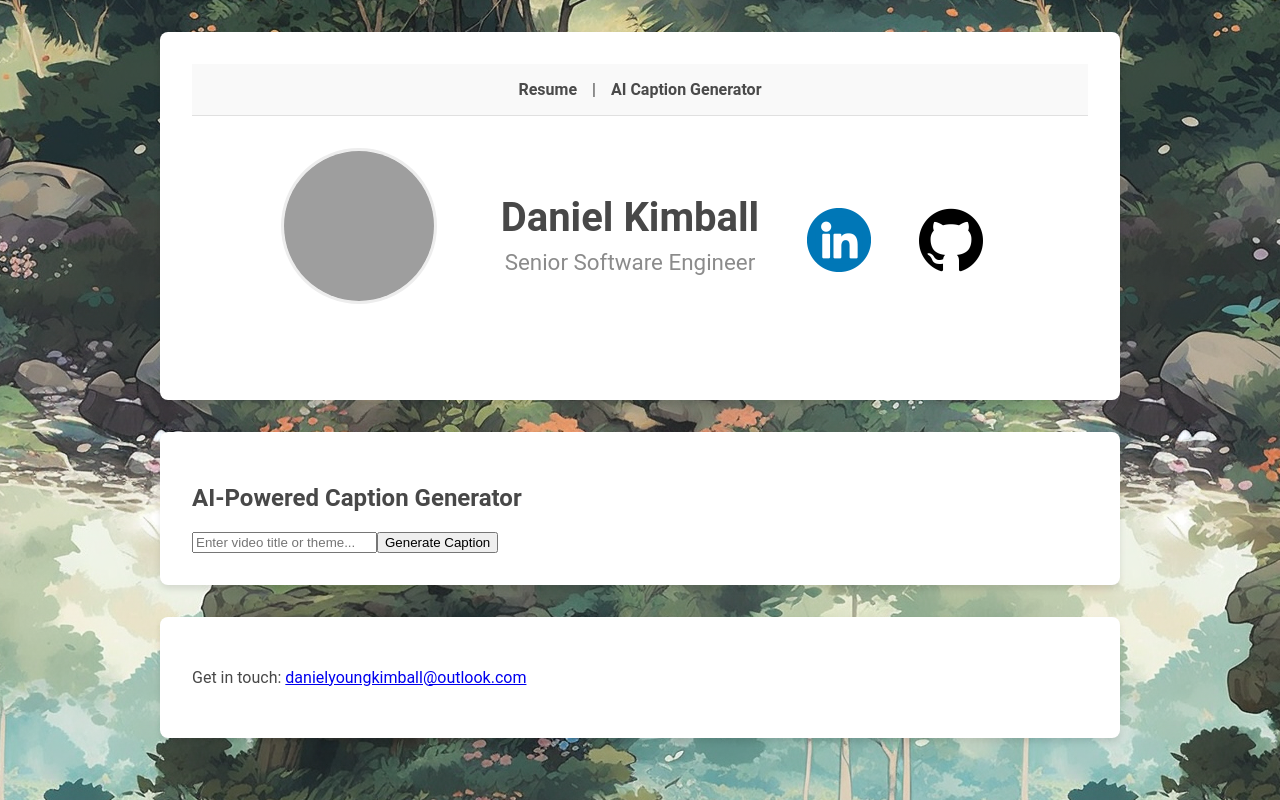
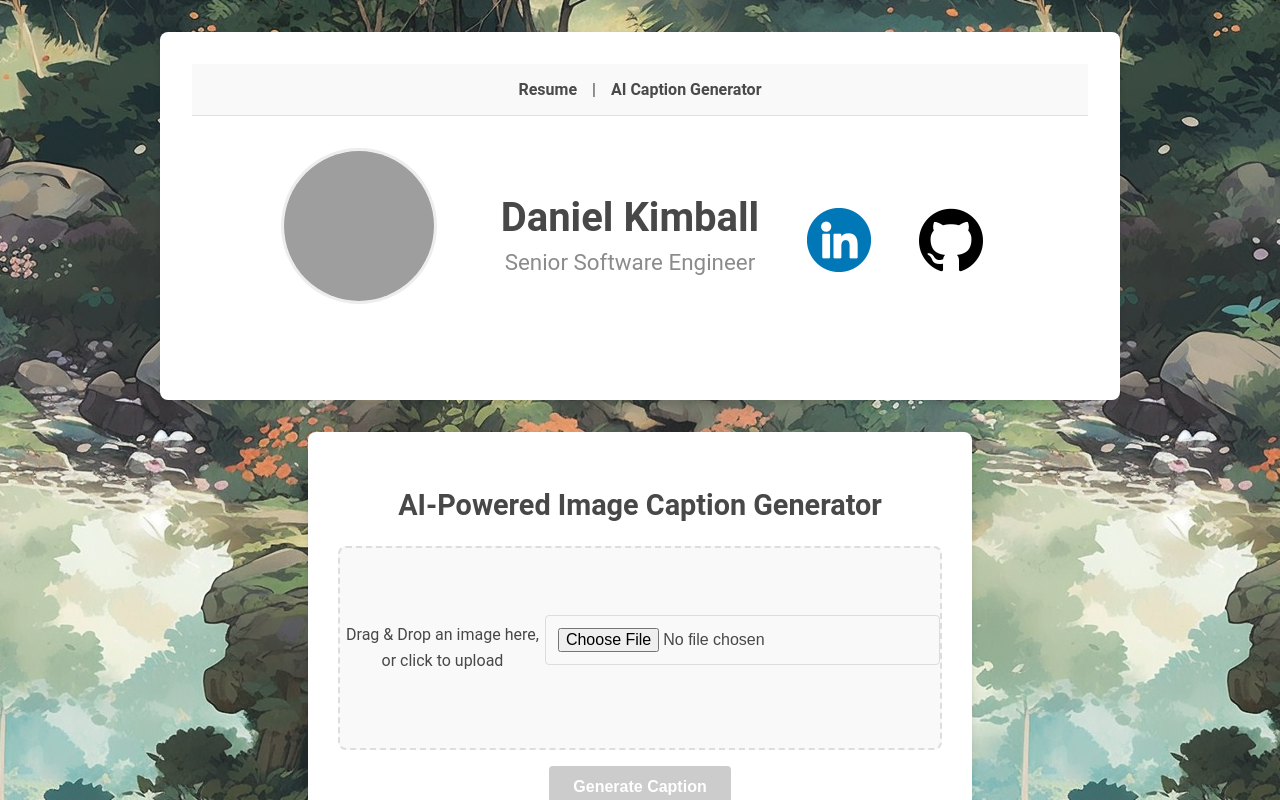
Before and after one commit to danielyoungkimball/danielyoungkimball.com, a React (Create React App) app: page /ai-powered-caption-generator in a window 1280 px wide. Shown: the top 800 px of the page. Built offline with nearby package versions, Linux system fonts and the light colour scheme; no server answers; grey boxes are pictures that could not be loaded.

Commit message:
ai caption test v1

```diff
--- a/package.json
+++ b/package.json
@@ -6,6 +6,8 @@
     "@testing-library/jest-dom": "^5.16.5",
     "@testing-library/react": "^13.4.0",
     "@testing-library/user-event": "^13.5.0",
+    "cors": "^2.8.5",
+    "express": "^4.21.2",
     "react": "^18.2.0",
     "react-dom": "^18.2.0",
     "react-pdf": "^6.2.2",
--- a/src/CaptionGenerator.css
+++ b/src/CaptionGenerator.css
@@ -0,0 +1,91 @@
+/* Styles for the Caption Generator */
+.caption-generator {
+    display: flex;
+    flex-direction: column;
+    align-items: center;
+    justify-content: center;
+    margin: 2rem auto;
+    padding: 2rem;
+    max-width: 600px;
+    background-color: #ffffff;
+    box-shadow: 0 4px 6px rgba(0, 0, 0, 0.1);
+    border-radius: 8px;
+}
+
+.caption-generator h2 {
+    font-size: 1.8rem;
+    font-weight: bold;
+    margin-bottom: 1.5rem;
+    text-align: center;
+}
+
+.caption-generator input {
+    width: 100%;
+    padding: 0.75rem;
+    font-size: 1rem;
+    border: 1px solid #ddd;
+    border-radius: 4px;
+    margin-bottom: 1rem;
+    box-sizing: border-box;
+}
+
+.caption-generator input:focus {
+    outline: none;
+    border-color: #007bff;
+    box-shadow: 0 0 4px rgba(0, 123, 255, 0.4);
+}
+
+.caption-generator button {
+    padding: 0.75rem 1.5rem;
+    font-size: 1rem;
+    font-weight: bold;
+    color: #ffffff;
+    background-color: #007bff;
+    border: none;
+    border-radius: 4px;
+    cursor: pointer;
+    transition: background-color 0.3s;
+}
+
+.caption-generator button:disabled {
+    background-color: #cccccc;
+    cursor: not-allowed;
+}
+
+.caption-generator button:hover:not(:disabled) {
+    background-color: #0056b3;
+}
+
+.generated-caption {
+    margin-top: 1.5rem;
+    font-size: 1.2rem;
+    font-style: italic;
+    color: #333333;
+    text-align: center;
+    word-break: break-word;
+}
+
+.drop-zone {
+    width: 100%;
+    height: 200px;
+    border: 2px dashed #ddd;
+    border-radius: 8px;
+    display: flex;
+    align-items: center;
+    justify-content: center;
+    text-align: center;
+    margin-bottom: 1rem;
+    cursor: pointer;
+    background-color: #f9f9f9;
+}
+
+.drop-zone:hover {
+    background-color: #f1f1f1;
+}
+
+.preview-image {
+    max-width: 100%;
+    max-height: 100%;
+    object-fit: contain;
+    border-radius: 8px;
+}
--- a/src/CaptionGenerator.js
+++ b/src/CaptionGenerator.js
@@ -1,34 +1,56 @@
-import React, { useState } from 'react';
+import React, { useRef, useState } from 'react';
 import './CaptionGenerator.css';
 
+const OPENAI_API_KEY = process.env.REACT_APP_OPENAI_API_KEY;
+
 const CaptionGenerator = () => {
-  const [inputText, setInputText] = useState('');
+    const [image, setImage] = useState(null);
     const [caption, setCaption] = useState('');
     const [loading, setLoading] = useState(false);
+    const fileInputRef = useRef(null); // Reference to the file input
 
-  const generateCaption = async () => {
-    if (!inputText) return;
+    const handleDrop = (e) => {
+        e.preventDefault();
+        const file = e.dataTransfer.files[0];
+        if (file && file.type.startsWith('image/')) {
+            setImage(file);
+            // Update the file input element programmatically
+            if (fileInputRef.current) {
+                const dataTransfer = new DataTransfer();
+                dataTransfer.items.add(file);
+                fileInputRef.current.files = dataTransfer.files;
+            }
+        }
+    };
+
+    const handleUpload = (e) => {
+        const file = e.target.files[0];
+        if (file && file.type.startsWith('image/')) {
+            setImage(file);
+        }
+    };
+
+    const handleGenerateCaption = async () => {
+        if (!image) return;
         setLoading(true);
 
+        const formData = new FormData();
+        formData.append('file', image);
+
         try {
-      const response = await fetch('https://api.openai.com/v1/completions', {
+            const response = await fetch('https://api.openai.com/v1/images/generate-caption', {
                 method: 'POST',
                 headers: {
-          'Content-Type': 'application/json',
-          'Authorization': `Bearer YOUR_OPENAI_API_KEY`
+                    Authorization: `Bearer ${OPENAI_API_KEY}`,
                 },
-        body: JSON.stringify({
-          model: 'text-davinci-003',
-          prompt: `Generate a creative social media caption for: ${inputText}`,
-          max_tokens: 50
-        })
+                body: formData,
             });
 
             const data = await response.json();
-      setCaption(data.choices[0].text.trim());
+            setCaption(data.caption || 'Failed to generate caption.');
         } catch (error) {
-      console.error('Error fetching caption:', error);
-      setCaption('Failed to generate caption. Try again!');
+            console.error('Error generating caption:', error);
+            setCaption('Failed to generate caption. Please try again.');
         }
 
         setLoading(false);
@@ -36,15 +58,30 @@ const CaptionGenerator = () => {
 
     return (
         <div className="caption-generator card">
-      <h2>AI-Powered Caption Generator</h2>
+            <h2>AI-Powered Image Caption Generator</h2>
+            <div
+                className="drop-zone"
+                onDragOver={(e) => e.preventDefault()}
+                onDrop={handleDrop}
+            >
+                {image ? (
+                    <img
+                        src={URL.createObjectURL(image)}
+                        alt="Uploaded Preview"
+                        className="preview-image"
+                    />
+                ) : (
+                    <p>Drag & Drop an image here, or click to upload</p>
+                )}
                 <input
-        type="text"
-        placeholder="Enter video title or theme..."
-        value={inputText}
-        onChange={(e) => setInputText(e.target.value)}
+                    type="file"
+                    accept="image/*"
+                    onChange={handleUpload}
+                    ref={fileInputRef}
                 />
-      <button onClick={generateCaption} disabled={loading}>
-        {loading ? 'Generating...' : 'Generate Caption'}
+            </div>
+            <button onClick={handleGenerateCaption} disabled={!image || loading}>
+                {loading ? 'Generating Caption...' : 'Generate Caption'}
             </button>
             {caption && <p className="generated-caption">{caption}</p>}
         </div>
--- a/src/header.css
+++ b/src/header.css
@@ -79,7 +79,6 @@
     margin-top: 1rem; /* Optional: Adjust spacing from the rest of the header */
 }
 
-
 .navigation {
     display: flex;
     justify-content: center;
```
Also changed, not shown: 2 other files (tests, documents, lock files or other folders). Lines whose indentation alone changed are shown as unchanged.
